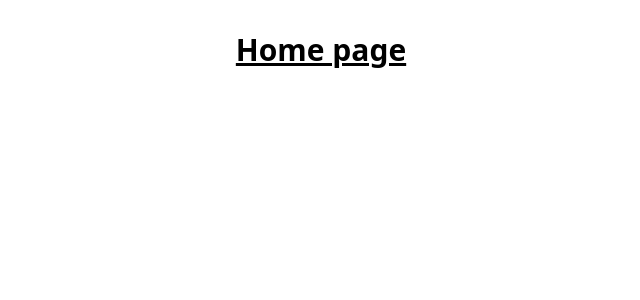
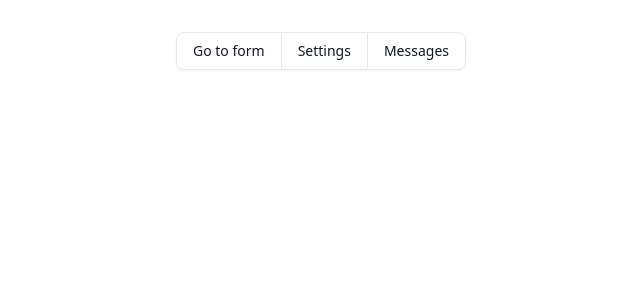
Before and after one commit to Asim-7/react-concepts, a React (Vite) app: page / in a window 1280 px wide. Shown: the top 300 px of the page, without its empty margins (319-959 px from the left). Built offline with nearby package versions, Linux system fonts and the light colour scheme.

Commit message:
Link added to go to next page

```diff
--- a/src/pages/Home.jsx
+++ b/src/pages/Home.jsx
@@ -1,7 +1,31 @@
 import React from "react";
+import { Link } from "react-router-dom";
 
 function Home() {
-  return <h1 className="text-3xl font-bold underline">Home page</h1>;
+  return (
+    <div class="inline-flex rounded-md shadow-sm" role="group">
+      <Link to={"/form"}>
+        <button
+          type="button"
+          class="px-4 py-2 text-sm font-medium text-gray-900 bg-white border border-gray-200 rounded-s-lg hover:bg-gray-100 hover:text-blue-700 dark:bg-gray-700 dark:border-gray-600 dark:text-white dark:hover:text-white dark:hover:bg-gray-600 dark:focus:ring-blue-500 dark:focus:text-white"
+        >
+          Go to form
+        </button>
+      </Link>
+      <button
+        type="button"
+        class="px-4 py-2 text-sm font-medium text-gray-900 bg-white border-t border-b border-gray-200 hover:bg-gray-100 hover:text-blue-700 dark:bg-gray-700 dark:border-gray-600 dark:text-white dark:hover:text-white dark:hover:bg-gray-600 dark:focus:ring-blue-500 dark:focus:text-white"
+      >
+        Settings
+      </button>
+      <button
+        type="button"
+        class="px-4 py-2 text-sm font-medium text-gray-900 bg-white border border-gray-200 rounded-e-lg hover:bg-gray-100 hover:text-blue-700 dark:bg-gray-700 dark:border-gray-600 dark:text-white dark:hover:text-white dark:hover:bg-gray-600 dark:focus:ring-blue-500 dark:focus:text-white"
+      >
+        Messages
+      </button>
+    </div>
+  );
 }
 
 export default Home;
```
